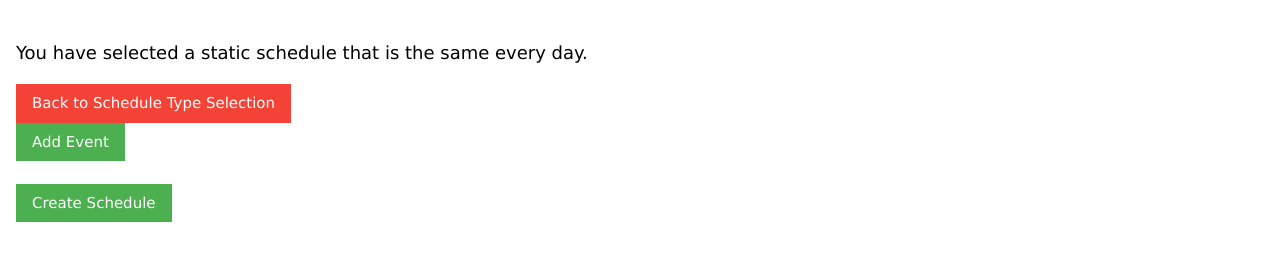
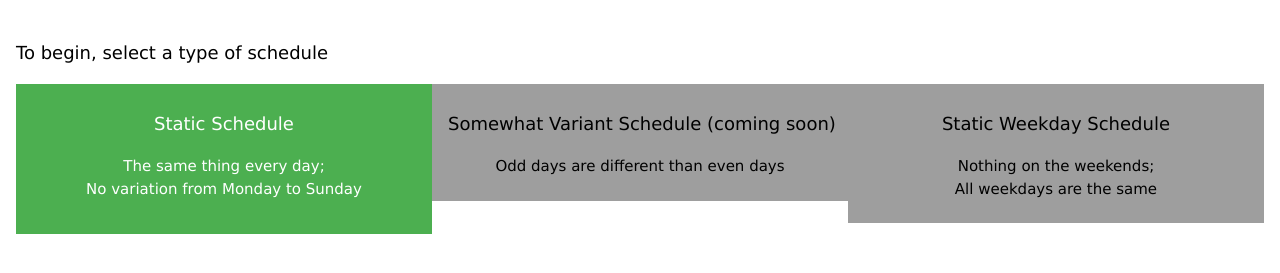
Before and after one commit to SmittyCraft/tiempo-perfecto, a plain HTML site: page creator/index.html in a window 1280 px wide. Shown: the part 63-336 px from the top of the page. Drawn offline with nearby package versions, Linux system fonts and the light colour scheme.

Commit message:
Update index.html

```diff
--- a/creator/index.html
+++ b/creator/index.html
@@ -10,24 +10,24 @@
   <div id="header" class="w3-container">
     <p class="w3-xlarge">Create Schedule</p>
   </div>
-  <div id="pre" class="w3-container" hidden>
+  <div id="pre" class="w3-container">
     <p class="w3-large">To begin, select a type of schedule</p>
     <div class="w3-row">
-      <div class="w3-col l4 m12 w3-button w3-grey option" id="static">
+      <div class="w3-col l4 m12 w3-button w3-green option" id="static">
         <p class="w3-large">Static Schedule</p>
         <p>The same thing every day;<br/>No variation from Monday to Sunday</p>
       </div>
-      <div class="w3-col l4 m12 w3-button w3-grey option" id="oddEven">
-        <p class="w3-large">Somewhat Variant Schedule</p>
+      <div class="w3-col l4 m12 w3-button w3-grey" id="oddEven">
+        <p class="w3-large">Somewhat Variant Schedule (coming soon)</p>
         <p>Odd days are different than even days</p>
       </div>
-      <div class="w3-col l4 m12 w3-button w3-grey option" id="staticWeekday">
+      <div class="w3-col l4 m12 w3-button w3-grey" id="staticWeekday">
         <p class="w3-large">Static Weekday Schedule</p>
         <p>Nothing on the weekends;<br/>All weekdays are the same</p>
       </div>
     </div>
   </div>
-  <div class="w3-container scheduleBuilder" id="staticBuilder">
+  <div class="w3-container scheduleBuilder" id="staticBuilder" hidden>
     <p class="w3-large">You have selected a static schedule that is the same every day.</p>
     <button class="backToPre w3-button w3-red">Back to Schedule Type Selection</button>
     <div id="staticEvents"></div>
```
